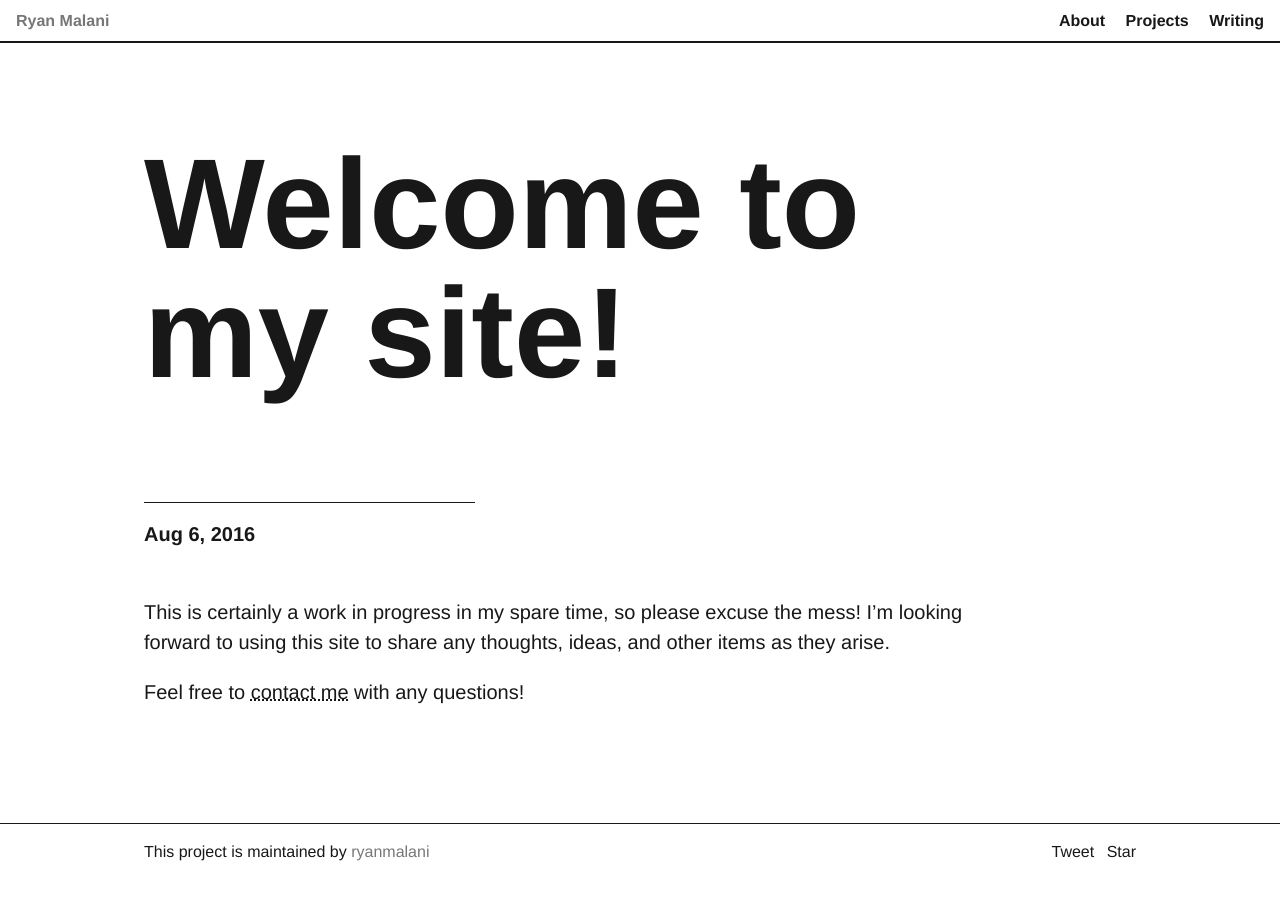
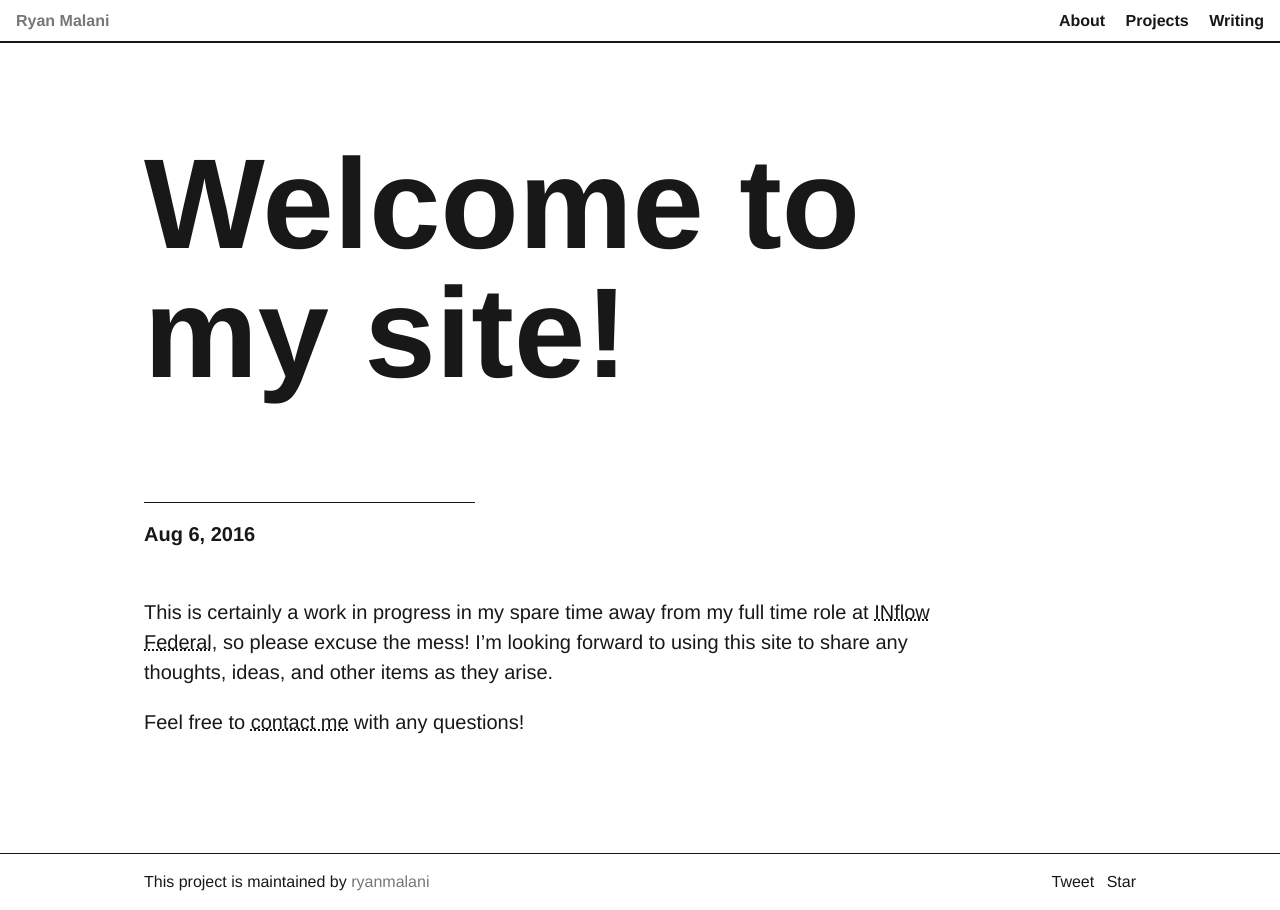
Before and after one commit to ryanmalani/ryanmalani.github.io, a Jekyll site: the page built from _posts/2016-08-05-welcome-to-jekyll.md, in a window 1280 px wide. Built offline with Jekyll 4.4.1, drawn with Linux system fonts in a browser that asks for light colours; comment, search, counter and statistics services are not loaded.

Commit message:
adding a post to explain the current state of site

```diff
--- a/_posts/2016-08-05-welcome-to-jekyll.md
+++ b/_posts/2016-08-05-welcome-to-jekyll.md
@@ -5,6 +5,6 @@ date: 2016-08-05 20:20:56 -0400
 categories: writing
 ---
 
-This is certainly a work in progress in my spare time, so please excuse the mess! I'm looking forward to using this site to share any thoughts, ideas, and other items as they arise.
+This is certainly a work in progress in my spare time away from my full time role at [INflow Federal](https://inflowfed.com), so please excuse the mess! I'm looking forward to using this site to share any thoughts, ideas, and other items as they arise.
 
 Feel free to [contact me](https://linkedin.com/in/ryanmalani) with any questions!
```
